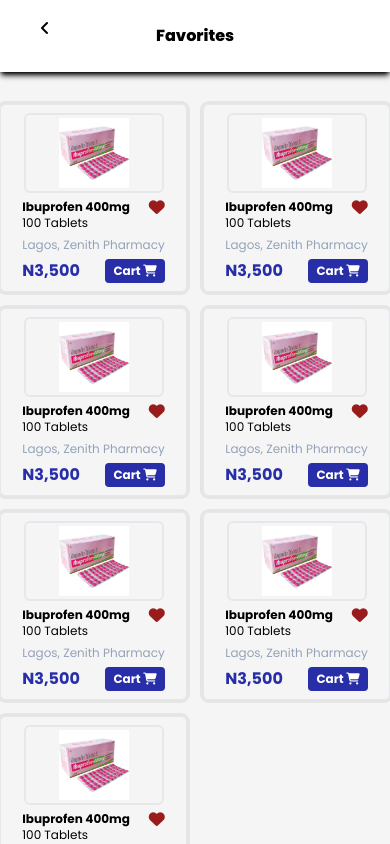
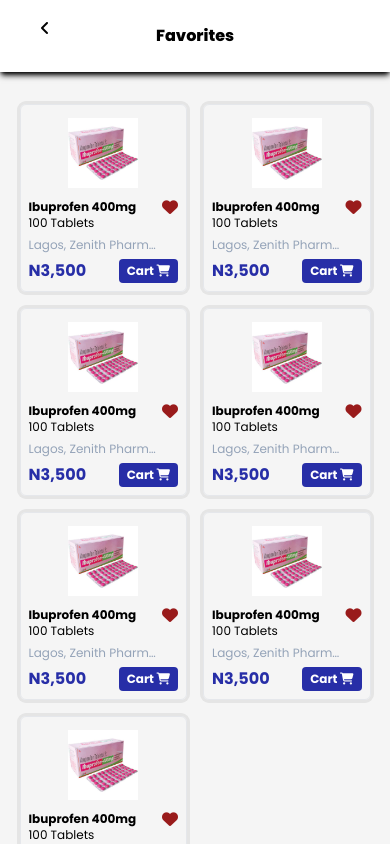
Before and after one commit to Intellidevelopers/cosmicforge-frontend, a React (Vite) app: page /favorites in a window 390 px wide. Built offline with nearby package versions, Linux system fonts and the light colour scheme.

Commit message:
Fixed responsiveness one more time

```diff
--- a/src/main/favorites/components/favorite-card.tsx
+++ b/src/main/favorites/components/favorite-card.tsx
@@ -9,18 +9,18 @@
 const FavoriteCard = (props:FavoriteItem) => {
 
   return <div className="xs:max-w-[200px] w-[100%] border p-2 rounded-md space-y-1.5 ring-[3px] self-center justify-self-center max-w-[170px] ring-neutral-200  md:w-full md:max-w-[240px] md:min-w-[190px] flex flex-1 flex-col justify-center items-center" >
-            <div className="border-2 xs:w-[140px] w-[140px] h-[80px] flex items-center justify-center rounded-md md:w-[90%] md:h-auto">
+            <div className=" xs:w-[130px] w-[140px] h-[80px] flex items-center justify-center rounded-md md:w-[90%] md:h-auto">
               <img className="max-w-[70px] md:max-w-full" src={props.image} alt={props.title}/>
             </div>
-            <div className="md:min-w-[90%] space-y-1.5">
+            <div className="md:min-w-[90%] w-full space-y-1.5">
               <div className="flex justify-between ">
-                <div>
-                  <p className="font-bold text-xs md:text-base">{props.title}</p>
+                <div className="w-[90%]">
+                  <p className="font-bold text-xs md:text-base truncate max-w-[95%]">{props.title}</p>
                   <p className="text-xs md:text-base">{props.quantity}</p>
                 </div>
                 <i className="fas fa-heart text-red-800"></i>
               </div>
-                <p className="text-xs lg:text-base text-slate-400">{props.location}</p>
+                <p className="text-xs lg:text-base text-slate-400 max-w-[90%] truncate">{props.location}</p>
               <div className="flex justify-between items-end md:max-w-[95%] xl:max-w-[90%] ">
                 <div className="text-cosmic-primary-color font-bold " >
                   <p >N{props.price}</p>
--- a/src/main/favorites/pages/favorites.tsx
+++ b/src/main/favorites/pages/favorites.tsx
@@ -13,7 +13,6 @@
     price: '3,500'
 };
 
-//Redeploying to check what went wrong.
 
 const Favorites = () => {
     const [FavoriteList, setFavoriteList] = useState<FavoriteItem[]>([]);
@@ -34,7 +33,7 @@
     return (
         <div className={changeWidthToFit + " w-full flex gap-2 justify-center items-center md:justify-start mx-auto mt-4"}>
             {/* <FavoriteHeader/> */}
-            <div className="flex w-[80%] xs:w-full justify-center md:pl-4 md:justify-start">
+            <div className="flex w-[80%] xs:w-[90%] justify-center md:pl-4 md:justify-start">
                 <div className="grid  grid-cols-2 sm:grid-cols-3 md:grid-cols-3 xl:grid-cols-4 w-full gap-4" >
                     {FavoriteList.map((item, index) => (
                         <FavoriteCard key={index} {...item} />
```
